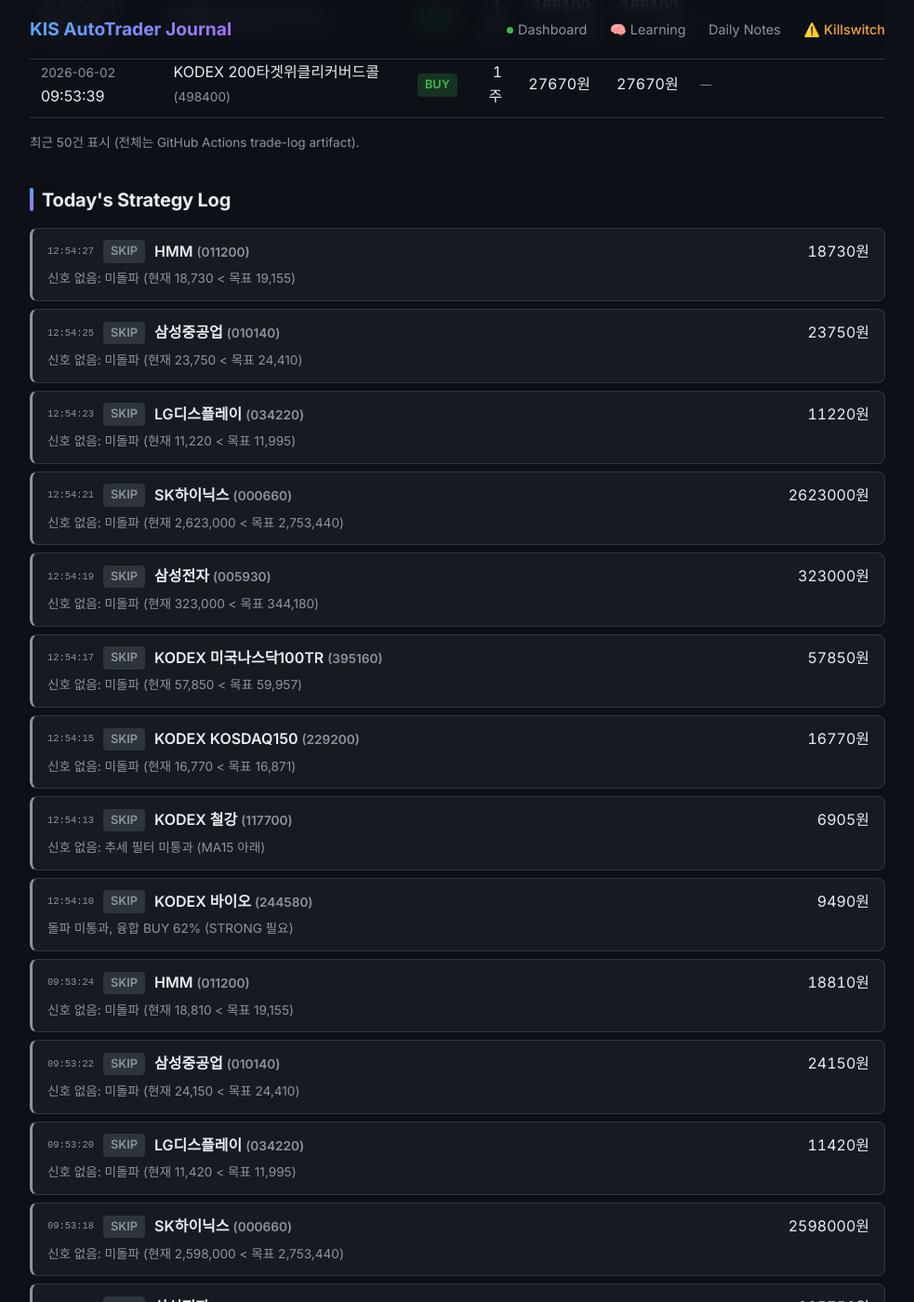
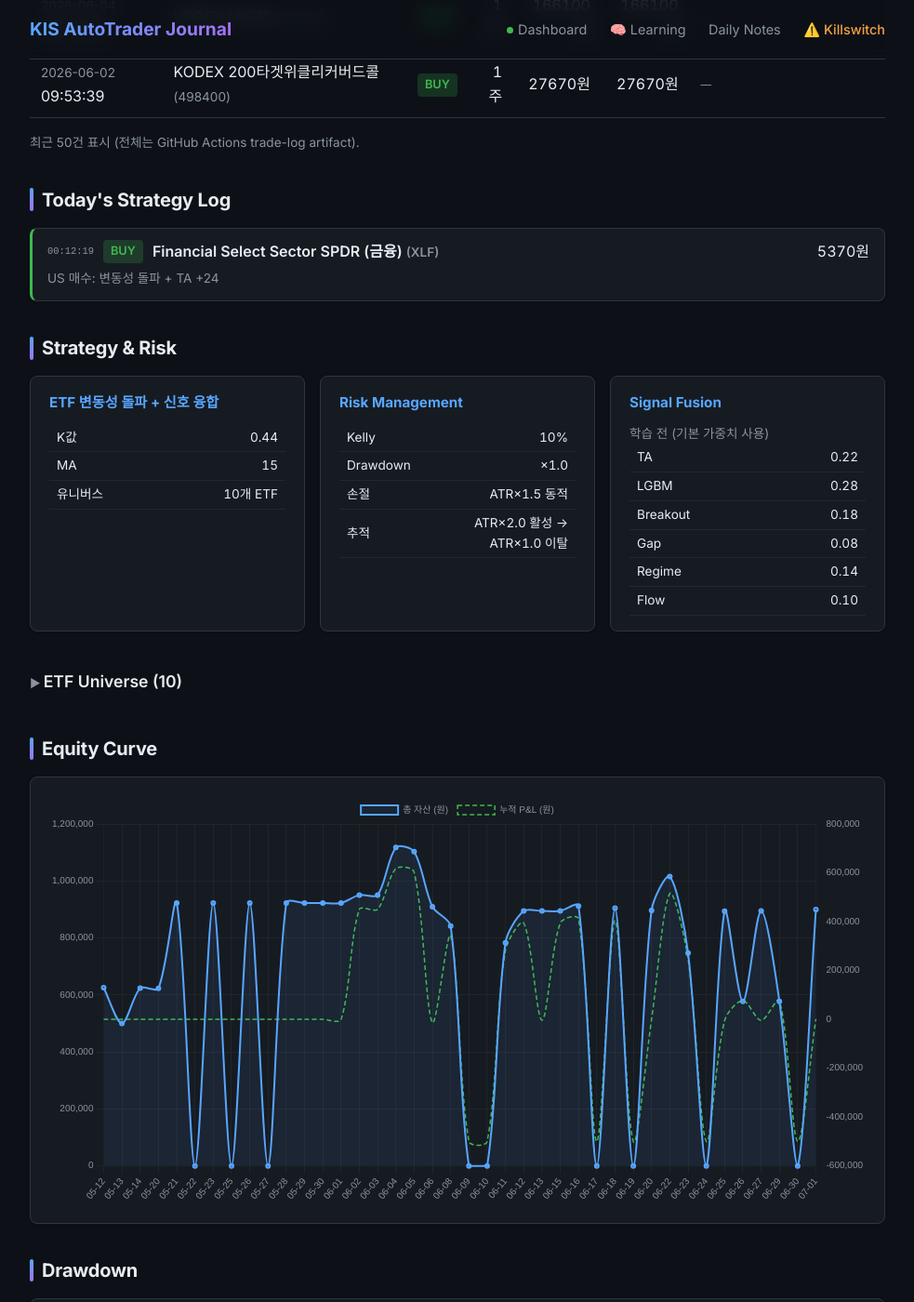
Before and after one commit to BudongJW/kis-trading-journal, a Jekyll site: the page built from index.html, in a window 1280 px wide and 1400 px high, scrolled down 7227 px. Shown: the whole window at 93% size, without its empty margins (148-1131 px from the left). Built offline with Jekyll 4.4.1, drawn with Linux system fonts in a browser that asks for light colours; nearby versions of some CDN libraries; some of the changed text lies outside the part shown.

Commit message:
auto: portfolio update 15:30

```diff
--- a/_data/portfolio.json
+++ b/_data/portfolio.json
@@ -1,5 +1,5 @@
 {
-  "updated_at": "2026-07-01T14:36:42.616375",
+  "updated_at": "2026-07-01T15:30:23.617602",
   "initial_capital": 500000,
   "cash": 893251,
   "holdings": [
@@ -7,11 +7,11 @@
       "symbol": "114800",
       "name": "KODEX 인버스",
       "qty": 276,
-      "current_price": 925,
-      "value": 255300,
+      "current_price": 927,
+      "value": 255852,
       "buy_price": 904,
-      "pnl": 5796,
-      "pnl_pct": 2.32,
+      "pnl": 6348,
+      "pnl_pct": 2.54,
       "manual": true,
       "stop_price": 877
     }
@@ -29,12 +29,12 @@
     "set_at": "",
     "set_by": ""
   },
-  "holdings_value": 255300,
-  "total_value": 899017,
-  "total_pnl": 1144,
-  "total_pnl_pct": 0.13,
+  "holdings_value": 255852,
+  "total_value": 899569,
+  "total_pnl": 1696,
+  "total_pnl_pct": 0.19,
   "realized_pnl": -4652,
-  "unrealized_pnl": 5796,
+  "unrealized_pnl": 6348,
   "total_trades": 39,
   "completed_trades": 20,
   "winning_trades": 12,
@@ -832,7 +832,7 @@
     "profit_factor": 0.56,
     "avg_win_pct": 1.85,
     "avg_loss_pct": -2.85,
-    "total_return_pct": 0.23
+    "total_return_pct": 0.34
   },
   "r_summary": {},
   "daily_history": [
@@ -1342,13 +1342,13 @@
     },
     {
       "date": "2026-07-01",
-      "total_value": 899017,
+      "total_value": 899569,
       "cash": 893251,
-      "holdings_value": 255300,
-      "day_pnl": 5656,
-      "cumul_pnl": 1144,
+      "holdings_value": 255852,
+      "day_pnl": 6208,
+      "cumul_pnl": 1696,
       "realized_pnl": -4652,
-      "unrealized_pnl": 5796,
+      "unrealized_pnl": 6348,
       "net_deposit": 397873,
       "regime": "up",
       "hmm_state": "sideways",
@@ -1438,11 +1438,11 @@
     "enabled": true,
     "regime": "CAUTION",
     "confidence": 0.65,
-    "sma_ratio": 0.6845,
+    "sma_ratio": 0.6853,
     "canary_bad": 1,
     "canary_scores": {
-      "195930": 1.6906,
-      "132030": -2.1118
+      "195930": 1.7396,
+      "132030": -2.1533
     }
   },
   "us_session": {
@@ -1493,188 +1493,14 @@
   },
   "decisions": [
     {
-      "time": "12:54:27",
-      "symbol": "011200",
-      "name": "HMM",
-      "action": "skip",
-      "reason": "신호 없음: 미돌파 (현재 18,730 < 목표 19,155)",
-      "price": 18730,
-      "ta_total": -11.8
-    },
-    {
-      "time": "12:54:25",
-      "symbol": "010140",
-      "name": "삼성중공업",
-      "action": "skip",
-      "reason": "신호 없음: 미돌파 (현재 23,750 < 목표 24,410)",
-      "price": 23750,
-      "ta_total": -6.4
-    },
-    {
-      "time": "12:54:23",
-      "symbol": "034220",
-      "name": "LG디스플레이",
-      "action": "skip",
-      "reason": "신호 없음: 미돌파 (현재 11,220 < 목표 11,995)",
-      "price": 11220,
-      "ta_total": -18.3
-    },
-    {
-      "time": "12:54:21",
-      "symbol": "000660",
-      "name": "SK하이닉스",
-      "action": "skip",
-      "reason": "신호 없음: 미돌파 (현재 2,623,000 < 목표 2,753,440)",
-      "price": 2623000,
-      "ta_total": -18.5
-    },
-    {
-      "time": "12:54:19",
-      "symbol": "005930",
-      "name": "삼성전자",
-      "action": "skip",
-      "reason": "신호 없음: 미돌파 (현재 323,000 < 목표 344,180)",
-      "price": 323000,
-      "ta_total": -26.4
-    },
-    {
-      "time": "12:54:17",
-      "symbol": "395160",
-      "name": "KODEX 미국나스닥100TR",
-      "action": "skip",
-      "reason": "신호 없음: 미돌파 (현재 57,850 < 목표 59,957)",
-      "price": 57850,
-      "ta_total": -25.2
-    },
-    {
-      "time": "12:54:15",
-      "symbol": "229200",
-      "name": "KODEX KOSDAQ150",
-      "action": "skip",
-      "reason": "신호 없음: 미돌파 (현재 16,770 < 목표 16,871)",
-      "price": 16770,
-      "ta_total": -8.5
-    },
-    {
-      "time": "12:54:13",
-      "symbol": "117700",
-      "name": "KODEX 철강",
-      "action": "skip",
-      "reason": "신호 없음: 추세 필터 미통과 (MA15 아래)",
-      "price": 6905,
-      "ta_total": -7.4
-    },
-    {
-      "time": "12:54:10",
-      "symbol": "244580",
-      "name": "KODEX 바이오",
-      "action": "skip",
-      "reason": "돌파 미통과, 융합 BUY 62% (STRONG 필요)",
-      "price": 9490,
-      "ta_total": 25.3,
-      "lgbm_prob": 0.7630351901395144
-    },
-    {
-      "time": "09:53:24",
-      "symbol": "011200",
-      "name": "HMM",
-      "action": "skip",
-      "reason": "신호 없음: 미돌파 (현재 18,810 < 목표 19,155)",
-      "price": 18810,
-      "ta_total": -11.8
-    },
-    {
-      "time": "09:53:22",
-      "symbol": "010140",
-      "name": "삼성중공업",
-      "action": "skip",
-      "reason": "신호 없음: 미돌파 (현재 24,150 < 목표 24,410)",
-      "price": 24150,
-      "ta_total": -7.9
-    },
-    {
-      "time": "09:53:20",
-      "symbol": "034220",
-      "name": "LG디스플레이",
-      "action": "skip",
-      "reason": "신호 없음: 미돌파 (현재 11,420 < 목표 11,995)",
-      "price": 11420,
-      "ta_total": -8.0
-    },
-    {
-      "time": "09:53:18",
-      "symbol": "000660",
-      "name": "SK하이닉스",
-      "action": "skip",
-      "reason": "신호 없음: 미돌파 (현재 2,598,000 < 목표 2,753,440)",
-      "price": 2598000,
-      "ta_total": -19.6
-    },
-    {
-      "time": "09:53:16",
-      "symbol": "005930",
-      "name": "삼성전자",
-      "action": "skip",
-      "reason": "신호 없음: 미돌파 (현재 325,750 < 목표 344,180)",
-      "price": 325750,
-      "ta_total": -26.4
-    },
-    {
-      "time": "09:53:14",
-      "symbol": "395160",
-      "name": "KODEX 미국나스닥100TR",
-      "action": "skip",
-      "reason": "신호 없음: 미돌파 (현재 56,612 < 목표 59,957)",
-      "price": 56612,
-      "ta_total": -25.2
-    },
-    {
-      "time": "09:53:12",
-      "symbol": "229200",
-      "name": "KODEX KOSDAQ150",
-      "action": "skip",
-      "reason": "확신상한<최소 (290,487<300,000) 약신호 과집중 회피",
-      "price": 17380,
-      "ta_total": 16.7,
-      "lgbm_prob": 0.7633520515635436
-    },
-    {
-      "time": "09:53:07",
-      "symbol": "117700",
-      "name": "KODEX 철강",
-      "action": "skip",
-      "reason": "확신상한<최소 (182,592<300,000) 약신호 과집중 회피",
-      "price": 7050,
-      "ta_total": -7.4,
-      "lgbm_prob": 0.7625712583051439
-    },
-    {
-      "time": "09:53:03",
-      "symbol": "244580",
-      "name": "KODEX 바이오",
-      "action": "skip",
-      "reason": "호가 약세 -0.43",
-      "price": 9725,
-      "ta_total": 27.3,
-      "lgbm_prob": 0.7565263325187453
-    },
-    {
-      "time": "09:51:16",
-      "symbol": "011200",
-      "name": "HMM",
-      "action": "skip",
-      "reason": "신호 없음: 미돌파 (현재 18,820 < 목표 19,155)",
-      "price": 18820,
-      "ta_total": -11.8
-    },
-    {
-      "time": "09:51:13",
-      "symbol": "010140",
-      "name": "삼성중공업",
-      "action": "skip",
-      "reason": "신호 없음: 미돌파 (현재 24,150 < 목표 24,410)",
-      "price": 24150,
-      "ta_total": -7.9
+      "time": "00:12:19",
+      "symbol": "XLF",
+      "name": "Financial Select Sector SPDR (금융)",
+      "action": "buy",
+      "reason": "US 매수: 변동성 돌파 + TA +24",
+      "price": 5370,
+      "ta_total": 24.0,
+      "qty": 4
     }
   ],
   "learning": {
```
